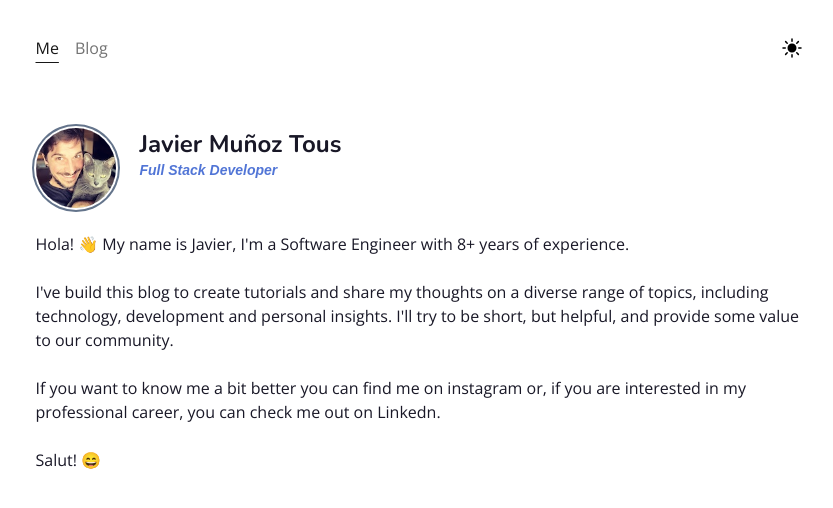
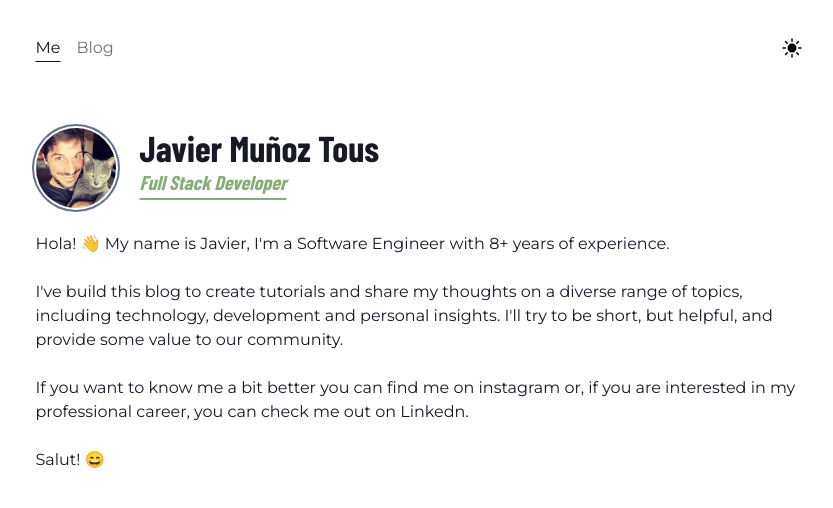
Before and after one commit to Javimtib92/javiermt-blog, a Next.js app: page / in a window 1280 px wide. Shown: the top 508 px of the page, without its empty margins (213-1046 px from the left). Built offline with nearby package versions, Linux system fonts and the light colour scheme; a web font is replaced by a local one.

Commit message:
style improvements

```diff
--- a/app/blog/[category]/[slug]/page.tsx
+++ b/app/blog/[category]/[slug]/page.tsx
@@ -50,7 +50,7 @@ export default async function ArticlePage({ params }: ArticlePageProps) {
   return (
     <section>
       <Heading>{frontMatter.title}</Heading>
-      <div className='mb-8 mt-2 flex items-center justify-between text-sm'>
+      <div className='mb-8 mt-4 flex items-center justify-between text-sm'>
         <Paragraph className='mb-0 mt-0' subtle mono>
           {/* Now is computed on the server but probably I need the locale here so that I can format based on locale */}
           {formatDate(frontMatter.createdAt)}
--- a/app/globals.css
+++ b/app/globals.css
@@ -7,8 +7,8 @@
     --color-background-base: #161a30;
     --color-primary-base: #31304d;
     --color-secondary-base: #b6bbc4;
-    --color-accent-base: #073ac5;
-    --color-accent-secondary-base: #ff5733;
+    --color-accent-base: #3e67d8;
+    --color-accent-secondary-base: #508b3e;
   }
 }
 
@@ -199,6 +199,12 @@ mark span {
   }
 }
 
+a {
+  font-family: inherit;
+  font-size: inherit;
+  color: inherit;
+}
+
 .title-link:hover > .anchor,
 .title-link:focus > .anchor {
   visibility: visible;
--- a/app/layout.tsx
+++ b/app/layout.tsx
@@ -1,17 +1,17 @@
 import type { Metadata } from 'next';
-import { Open_Sans, Nunito, Oxygen_Mono } from 'next/font/google';
+import { Oxygen_Mono, Barlow_Condensed, Montserrat } from 'next/font/google';
 import './globals.css';
 import { cn } from '@/utils/cn';
 import { ThemeProvider } from '@/components/theme-provider';
 import { PreferredThemeSwitch } from '@/components/preferred-theme-switch';
 import NavigationLinks from '@/app/navigation-links';
 
-const display = Nunito({
+const display = Barlow_Condensed({
   subsets: ['latin'],
   weight: ['400', '700'],
   variable: '--font-display',
 });
-const body = Open_Sans({
+const body = Montserrat({
   subsets: ['latin'],
   weight: ['400', '500', '700'],
   variable: '--font-body',
@@ -38,7 +38,7 @@ export default function RootLayout({
     <html lang='en'>
       <body
         className={cn(
-          'bg-white text-black antialiased transition-colors dark:bg-background-900 dark:text-white ',
+          'bg-white text-black antialiased transition-colors dark:bg-background-700 dark:text-white ',
           display.variable,
           body.variable,
           mono.variable
--- a/app/page.tsx
+++ b/app/page.tsx
@@ -19,8 +19,11 @@ export default function Home() {
         </span>
 
         <div className='flex flex-col place-self-start'>
-          <Heading className='text-2xl'>Javier Muñoz Tous</Heading>
-          <Heading className='font-mono text-sm italic text-accent-400 dark:text-accent-400'>
+          <Heading className='leading-7 sm:text-4xl'>Javier Muñoz Tous</Heading>
+          <Heading
+            level={2}
+            className='italic text-accent-secondary-400 underline underline-offset-8 dark:text-accent-secondary-400 sm:text-xl'
+          >
             Full Stack Developer
           </Heading>
         </div>
--- a/lib/ui/heading.tsx
+++ b/lib/ui/heading.tsx
@@ -18,7 +18,7 @@ export function Heading({
       return (
         <h1
           className={cn(
-            'font-display text-3xl font-bold text-primary-800 dark:text-primary-100',
+            'font-display text-4xl font-bold text-primary-800 dark:text-primary-100 sm:text-5xl',
             className
           )}
           {...props}
@@ -30,7 +30,7 @@ export function Heading({
       return (
         <h2
           className={cn(
-            'font-display text-2xl font-bold text-primary-800 dark:text-primary-100',
+            'font-display text-2xl font-bold text-primary-800 dark:text-primary-100 sm:text-3xl',
             className
           )}
           {...props}
@@ -42,7 +42,7 @@ export function Heading({
       return (
         <h3
           className={cn(
-            'font-display text-xl font-bold text-primary-800 dark:text-primary-100',
+            'font-display text-xl font-bold text-primary-800 dark:text-primary-100 sm:text-2xl',
             className
           )}
           {...props}
--- a/lib/ui/quote.tsx
+++ b/lib/ui/quote.tsx
@@ -11,7 +11,7 @@ export function Quote({
 }) {
   return (
     <blockquote
-      className='my-4 border-l-4 border-accent-400 bg-background-50 p-4 dark:bg-background-700'
+      className='my-4 border-l-4 border-accent-400 bg-background-50 p-4 dark:bg-background-600'
       {...props}
     >
       {React.Children.map(children, (child, index) => {
```
Also changed, not shown: components/articles-list.tsx (+5 -5 lines).
